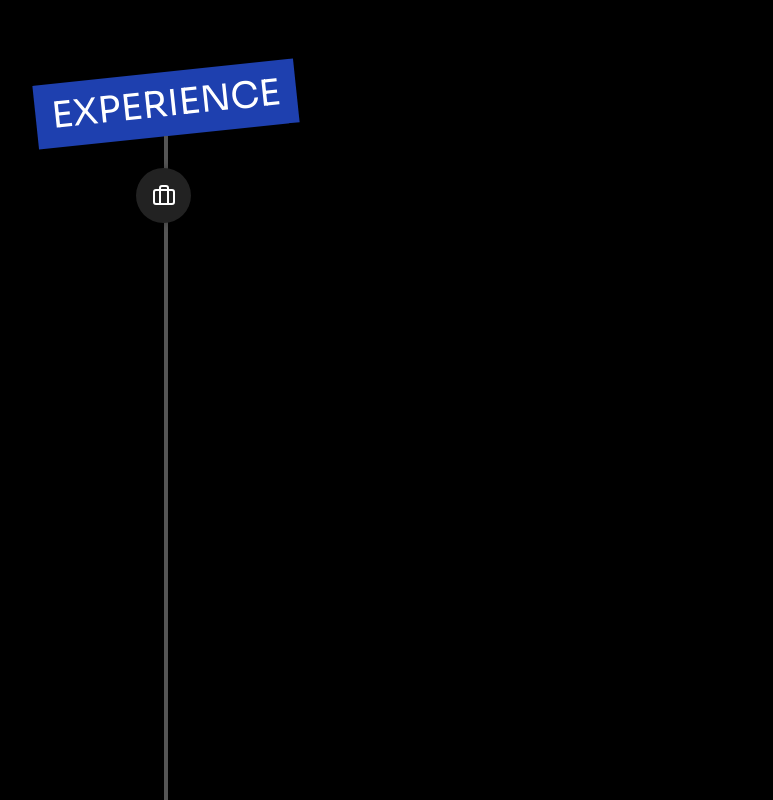
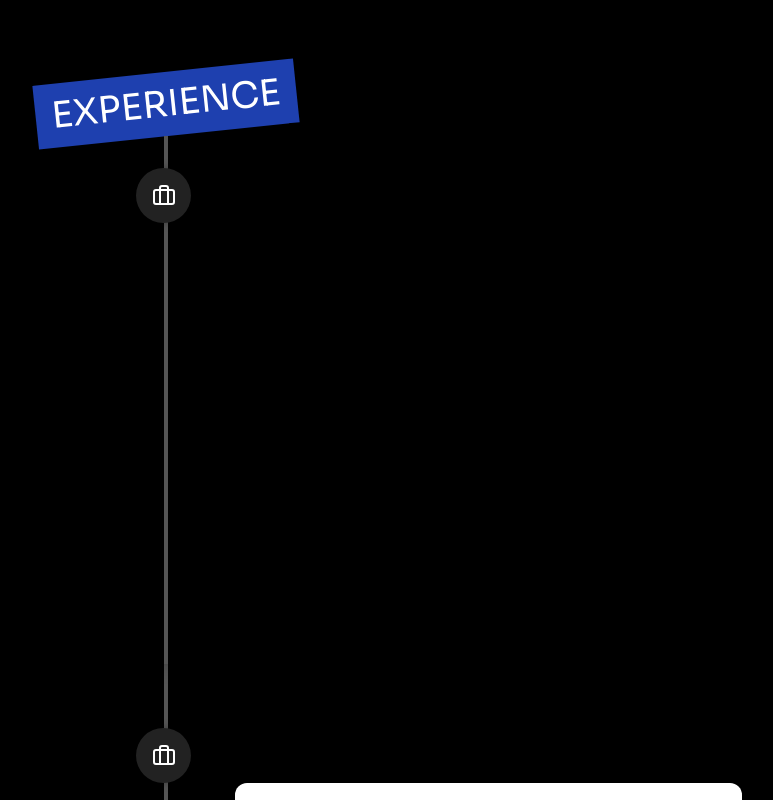
Before and after one commit to poojithreddy4/Poojith_s-portfolio, a Next.js app: page / in a window 1280 px wide. Shown: the part 1620-2420 px from the top of the page, without its empty margins (474-1247 px from the left). Built offline with nearby package versions, Linux system fonts and the light colour scheme.

Commit message:
updated job

```diff
--- a/Data/data.ts
+++ b/Data/data.ts
@@ -16,6 +16,14 @@ export const aboutInfo = {
   website: "100+",
 };
 export const experiencesData = [
+  {
+    title: "Full Stack Developer(Information Technology Specalist 2)",
+    location: "New York, USA",
+    description:
+      " As an Information Technology Specialist 2 at the New York State Office of Information Technology Services (ITS), I am responsible for developing, maintaining, and optimizing enterprise-level applications through automation, scripting, and full-stack development. My work focuses on improving efficiency, scalability, and security across state agency systems by leveraging modern development tools and frameworks. I design, test, and deploy automated workflows that streamline data processing and system management, reducing manual intervention and increasing reliability.",
+    date: "September 2025 - Present",
+  },
+  ,
   {
     title: "Full Stack Developer",
     location: "Banglore, India",
```
